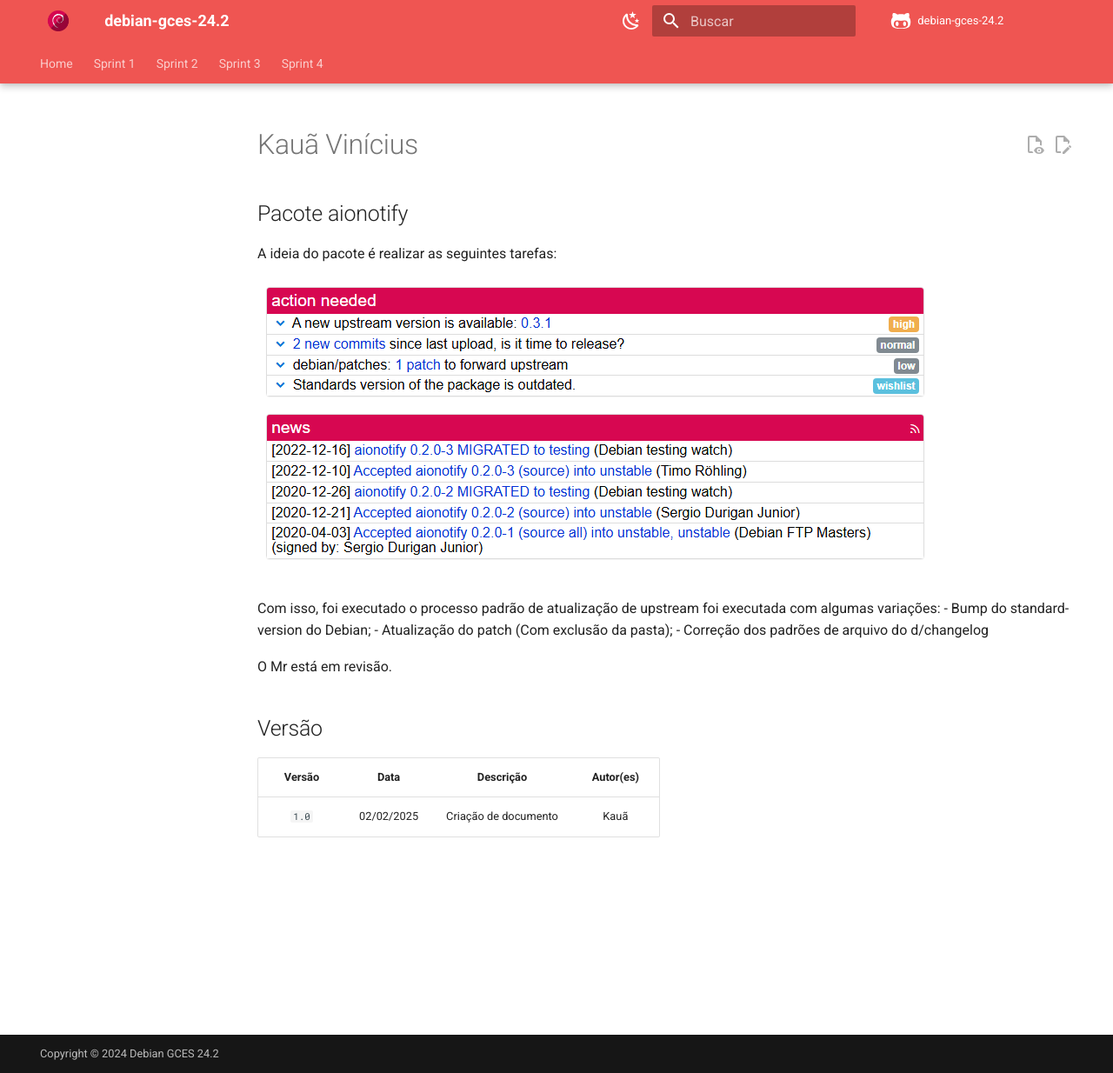
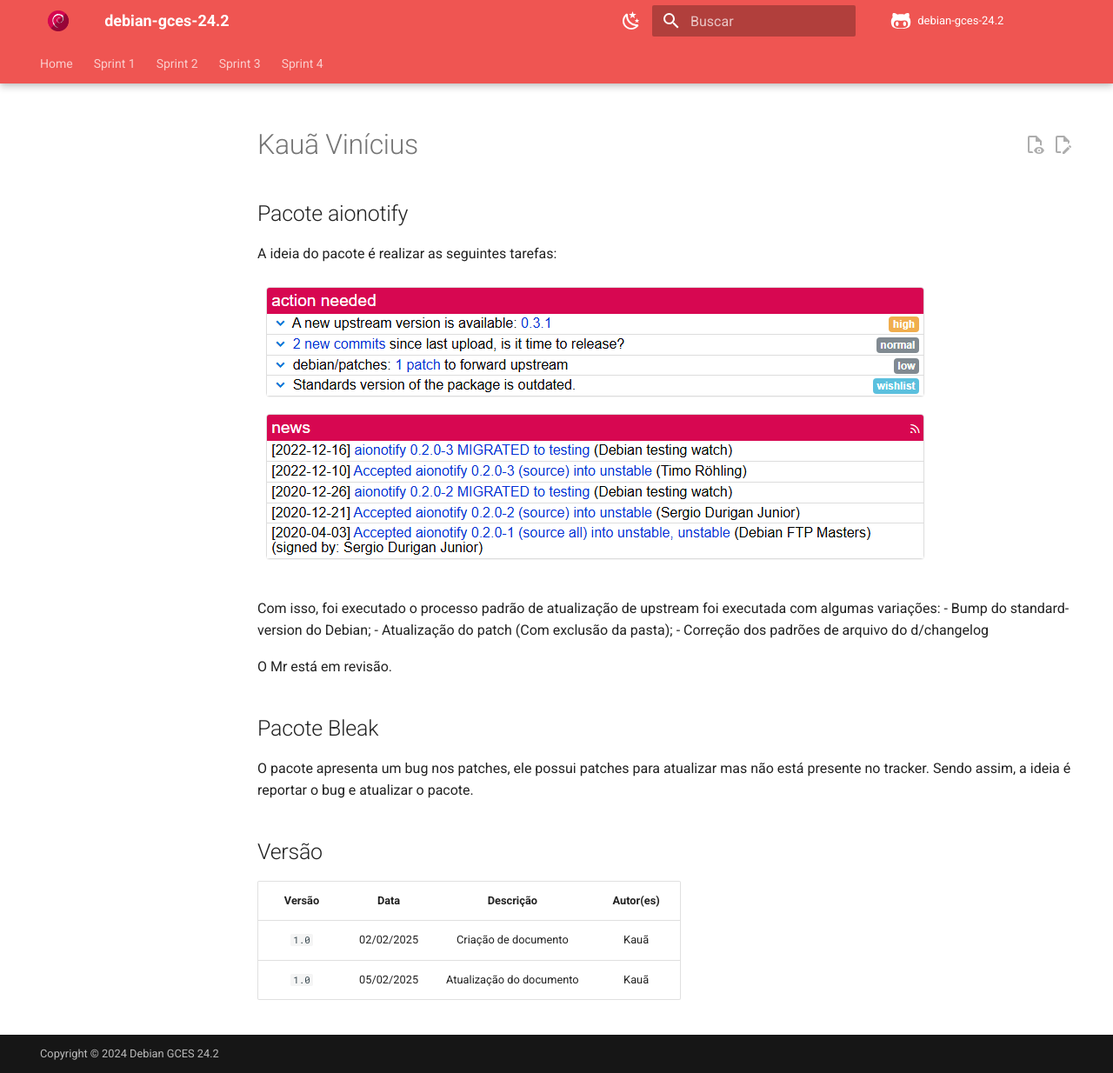
Before and after one commit to gitbmvb/debian-gces-24.2, an MkDocs documentation site: the page built from docs/sprint5/kaua5.md, in a window 1280 px wide and 1234 px high. Shown: the whole window at 87% size. Built offline with MkDocs 1.6.1 and Material for MkDocs 9.7.7, drawn with Linux system fonts in a browser that asks for light colours; comment, search, counter and statistics services are not loaded.

Commit message:
Update and rename kaua4.md to kaua5.md

```diff
--- a/docs/sprint5/kaua4.md
+++ b/docs/sprint5/kaua5.md
@@ -13,8 +13,14 @@
 
 O Mr está em revisão.
 
+## Pacote Bleak
+
+O pacote apresenta um bug nos patches, ele possui patches para atualizar mas não está presente no tracker.
+Sendo assim, a ideia é reportar o bug e atualizar o pacote.
+
 ## Versão
 
 | Versão |    Data    |         Descrição          |  Autor(es)  |
 | :----: | :--------: | :------------------------: | :---------: |
 | `1.0`  | 02/02/2025 | Criação de documento | Kauã |
+| `1.0`  | 05/02/2025 | Atualização do documento | Kauã |
```
